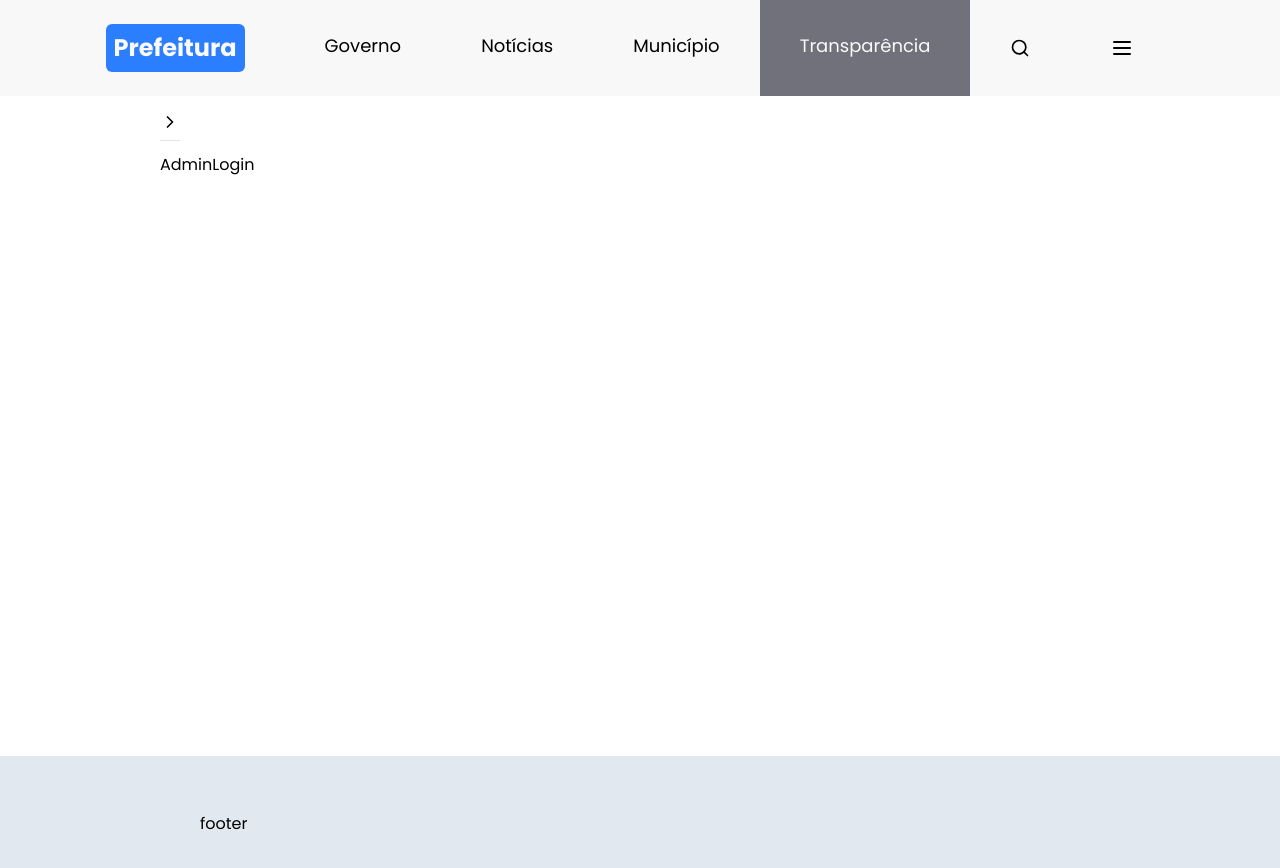
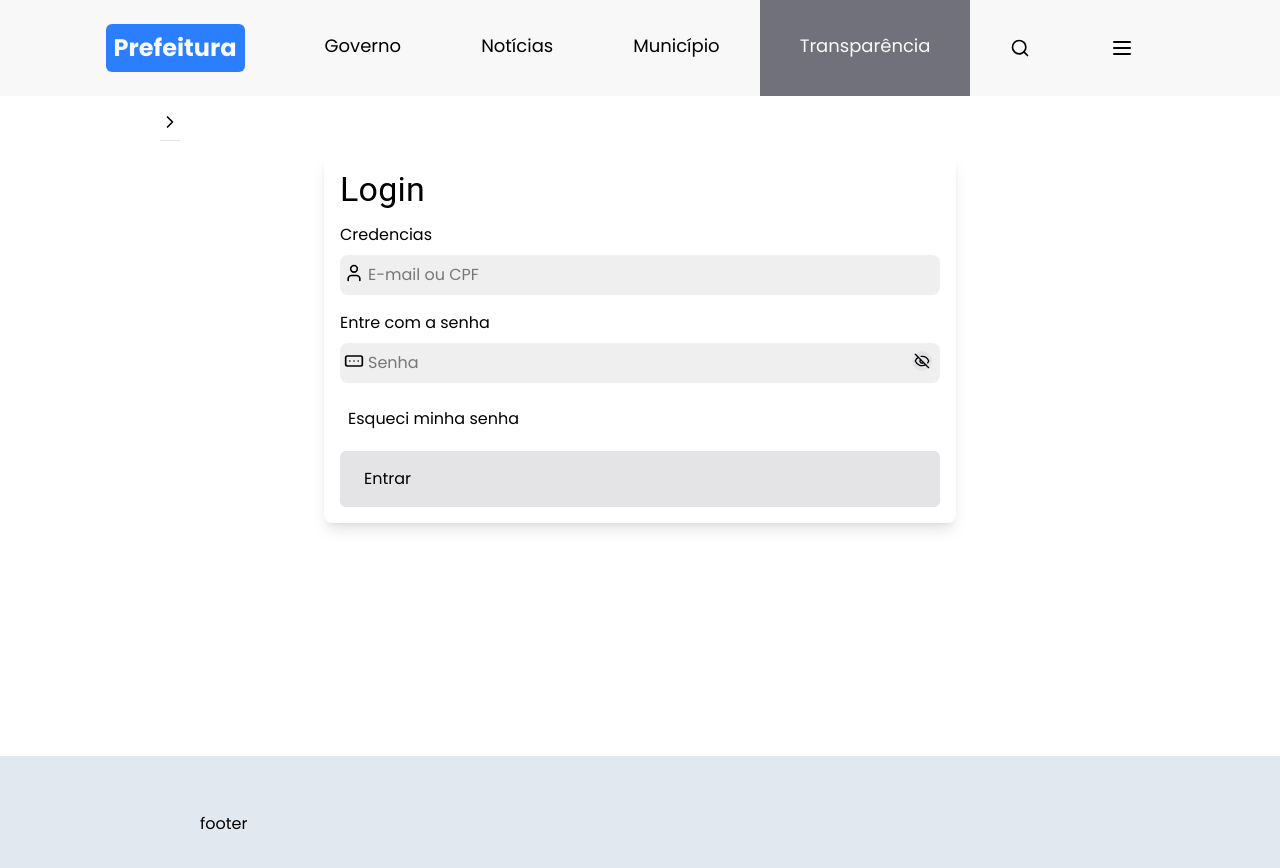
Before and after one commit to LuscaCid/W5iGerenciadorSites, a React (Vite) app: page /login in a window 1280 px wide. Shown: the top 868 px of the page. Built offline with nearby package versions, Linux system fonts and the light colour scheme.

Commit message:
feat: adiciona um pequeno formulario para login de acesso administrador para gerenciar o conteudo do site

```diff
--- /dev/null
+++ b/src/UI/FormInput.tsx
@@ -0,0 +1,100 @@
+import { Eye, EyeOff, LucideIcon } from "lucide-react";
+import { useFormContext } from "react-hook-form";
+import { twMerge } from "tailwind-merge";
+import { Button } from "./Button";
+import { useState } from "react";
+
+interface InputProps<T extends string>
+{
+    id: string;
+    name: T;
+    placeholder?: string;
+    icon?: LucideIcon;
+    type?: string;
+    className?: string;
+    requiredInput? : string|boolean;
+    disabled? : boolean;
+    rest? : any[];
+    min? : string;
+    max? : string;
+    maxLength?: number;
+    minLength?: number;
+    readonly? : boolean;
+    buttonPasswordVisible? : boolean;
+    label? : string;
+}
+// todos os inputs da aplicação serão "abraçados" pelo ...register("<input_name>") do react-hook-form
+export const HookFormInput = <T extends string>(
+    {
+        id,
+        icon: Icon,
+        name,
+        placeholder,
+        type = "text",
+        className,
+        requiredInput,
+        disabled,
+        min,
+        max,
+        rest,
+        maxLength,
+        minLength,
+        readonly,
+        buttonPasswordVisible,
+        label
+    }: InputProps<T>) =>
+{
+    const [ passwordVisible, setPasswordVisible ] = useState<boolean>(false);
+    const handleTurnPasswordVisible = () => {
+        setPasswordVisible(!passwordVisible);
+    };
+    const { register, formState: { errors } } = useFormContext();
+
+    const patternStyle = `transition duration-200 py-2 group  px-3 pl-1 relative w-full ${type == "file"? "cursor-pointer hover:bg-zinc-300 transition duration-200  w-fit rounded-full p-3 flex items-center justify-center" :"rounded-lg  h-10" } mb-1  text-md  bg-zinc-200/60  placeholder:text-zinc-500  ${disabled ? "opacity-70 cursor-not-allowed" : ""}`;
+
+    return (
+        <fieldset className="flex flex-col gap-2">
+            <label className="text-md " htmlFor={id} >
+                { label }
+            </label>
+            <div className={twMerge([patternStyle, className ?? undefined])}>
+                { Icon && <Icon size={20}  className="text-black "/> }
+                <input
+                    readOnly={readonly}
+                    maxLength={maxLength}
+                    minLength={minLength}
+                    min = {min}
+                    max = {max}
+                    {...rest}
+                    disabled = {disabled}
+                    autoComplete="off"
+                    {...register(name, { required : requiredInput, valueAsNumber : type === "number"},)}
+                    id={id}
+                    placeholder={placeholder}
+                    className={`${errors ? "focus:outline-[2] w-full disabled:opacity-80 disabled:cursor-not-allowed " : "focus:outline-zinc-100"} rounded-lg  ${type == 'file' ?  "sr-only w-10 ": "" } bg-transparent absolute inset-0 focus:ring-zinc-200 focus:ring-[4px] transition-all duration-200 ${Icon ? "px-7" : "px-3" }`}
+                    type={type === "password" ? passwordVisible ? "text" : "password" : type }
+                />
+                {
+                    buttonPasswordVisible && (
+                        <Button
+                            onClick={handleTurnPasswordVisible}
+                            className="w-fit p-0.5 rounded-full absolute right-2 top-2"
+                            icon={passwordVisible ? Eye : EyeOff}
+                        />
+                    )
+                }
+                {
+                    errors && (
+                        <footer className="text-sm text-red-600 absolute top-[39px] left-0.5 font-semibold rounded-sm p-0.5  ">
+                        {
+                            errors[name]! && errors[name]!.message as unknown as string
+                        }
+                        </footer>
+                    )
+                }
+            </div>
+
+        </fieldset>
+
+    );
+};
--- a/src/UI/TextButton.tsx
+++ b/src/UI/TextButton.tsx
@@ -11,8 +11,10 @@ interface TextButtonProps
     icon? : LucideIcon;
     iconSize? : number;
     description? : string;
+    type? : "submit" | "reset" | "button" | undefined;
+
 }
-export const TextButton = ({ onClick, title, className, icon : Icon, iconSize = 16, description} : TextButtonProps) =>
+export const TextButton = ({ onClick, title, className, icon : Icon, iconSize = 16, description, type = "button"} : TextButtonProps) =>
 {
     return (
         <Tooltip
@@ -21,6 +23,7 @@ export const TextButton = ({ onClick, title, className, icon : Icon, iconSize =
             title={description}
         >
             <button
+                type={type}
                 onClick={onClick}
                 className={twMerge([`cursor-pointer px-2 py-2 flex items-center w-fit ${Icon && "justify-between"}`, className])}
             >
--- a/src/pages/AdminLogin.tsx
+++ b/src/pages/AdminLogin.tsx
@@ -1,6 +1,75 @@
+import z from 'zod';
+import { FormProvider, useForm } from "react-hook-form"
+import { zodResolver } from "@hookform/resolvers/zod"
+import { useCallback } from 'react';
+import { HookFormInput } from '../UI/FormInput';
+import { RectangleEllipsis, UserIcon } from 'lucide-react';
+import { Typography } from '@mui/material';
+import { Button } from '../UI/Button';
+import { TextButton } from '../UI/TextButton';
+const formSchema = z.object({
+  nm_login : z.string(),
+  nm_senha : z.string().min(8, { message : "A senha deve ter no mínimo 8 caracteres"})
+});
+type FormSchemaType = z.infer<typeof formSchema>;
+export const AdminLogin = () => {
+  const methods = useForm<FormSchemaType>({ resolver : zodResolver(formSchema) });
 
-export const AdminLogin = () => {
+  const handleSubmitForm = useCallback(() => {
+
+  }, []);
+  const revokePassword = useCallback(() => {
+
+  }, []);
   return (
-    <div>AdminLogin</div>
+    <div className="shadow-lg m-auto p-4 w-fit rounded-lg">
+      <FormProvider {...methods}>
+        <form
+          action=""
+          className='w-fit flex flex-col gap-3 min-w-[600px] rounded-lg'
+          onSubmit={methods.handleSubmit(handleSubmitForm)}
+        >
+          <Typography
+            variant='h4'
+          >
+            Login
+          </Typography>
+          <HookFormInput<keyof FormSchemaType>
+            name='nm_login'
+            id='nm_login'
+            label='Credencias'
+            requiredInput
+            icon={UserIcon}
+            placeholder='E-mail ou CPF'
+          />
+          <HookFormInput<keyof FormSchemaType>
+            label="Entre com a senha"
+            name='nm_senha'
+            id='nm_senha'
+            placeholder='Senha'
+            requiredInput
+            buttonPasswordVisible
+            icon={RectangleEllipsis}
+            type='password'
+          />
+
+          <TextButton
+            title='Esqueci minha senha'
+            className='hover:underline'
+            onClick={revokePassword}
+            type='button'
+          />
+          <Button
+            title='Entrar'
+            onClick={handleSubmitForm}
+            className=''
+            type='submit'
+          />
+        </form>
+      </FormProvider>
+
+
+
+    </div>
   )
 }
```
